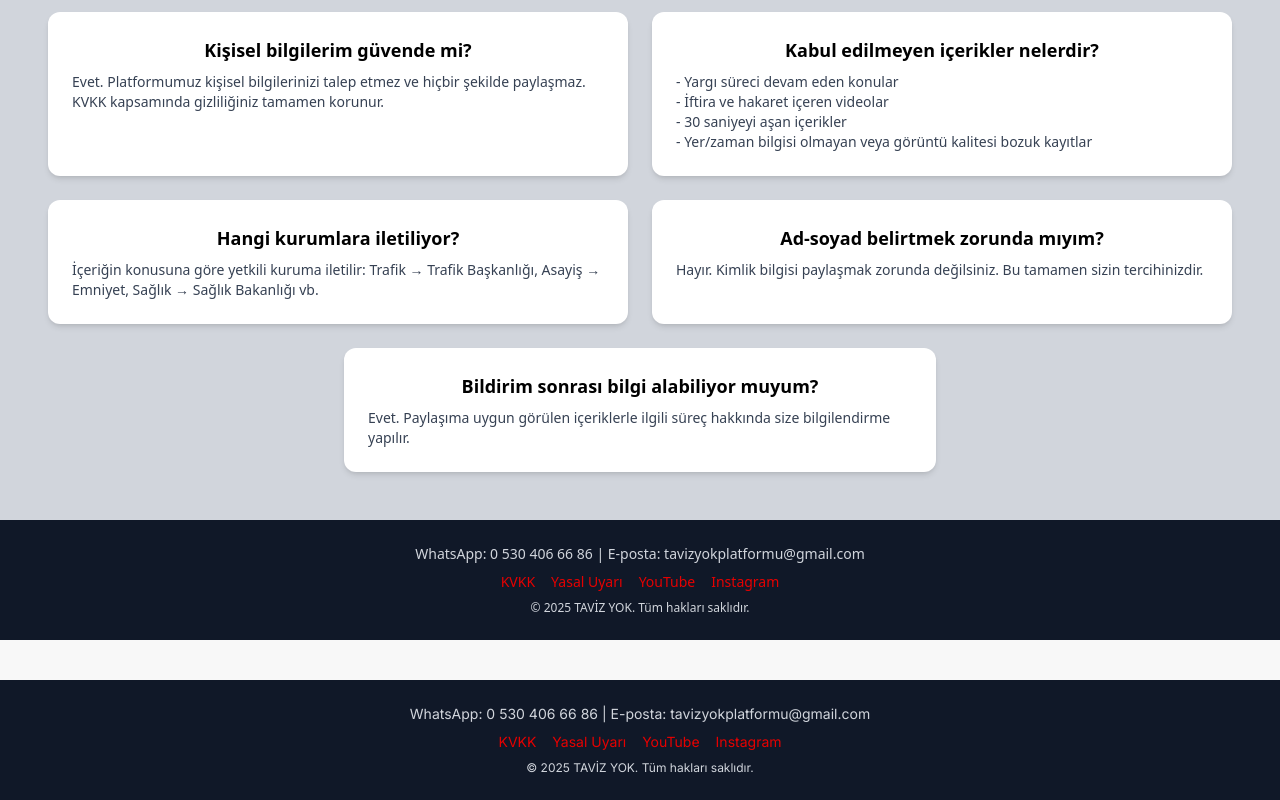
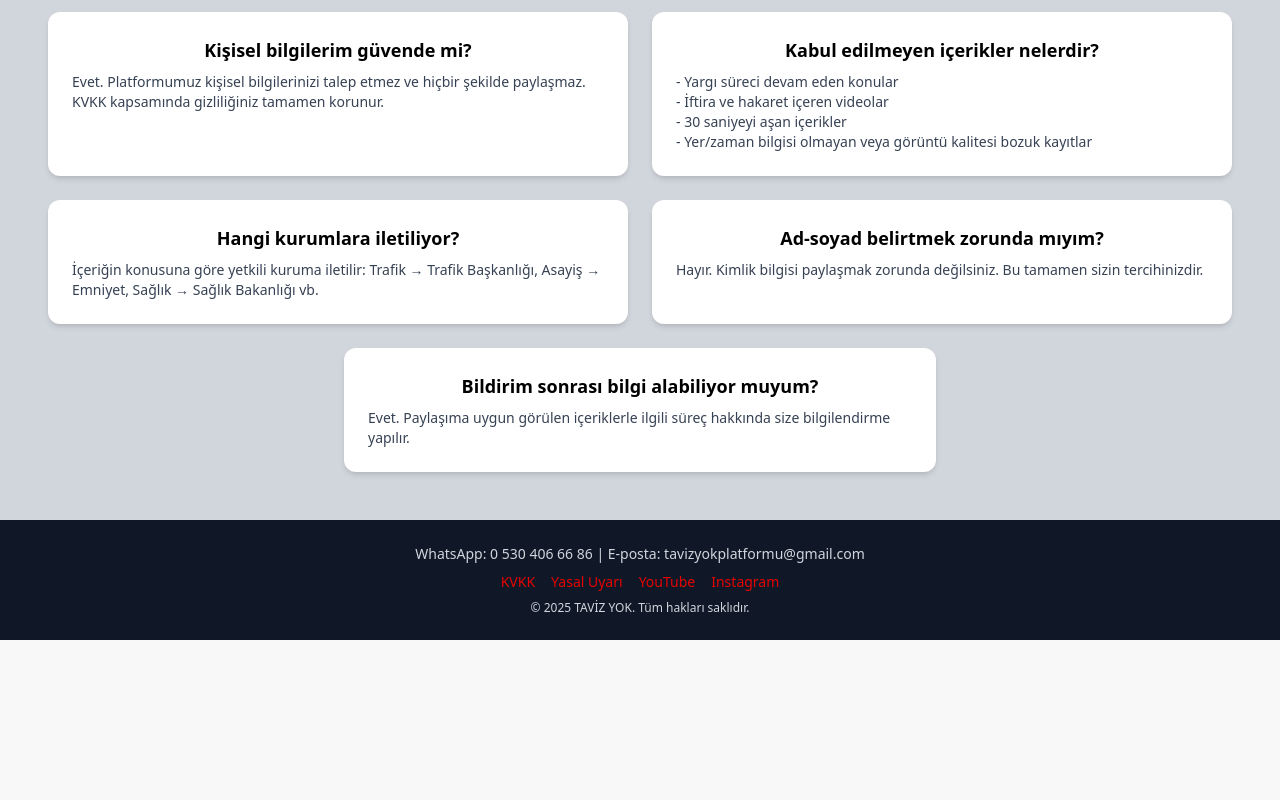
Before and after one commit to GurhanAksoy/tavizyok-website, a Next.js app: page / in a window 1280 px wide. Shown: the part 1008-1808 px from the top of the page. After the commit the page ends 1648 px from the top, so only its background shows below. Built offline with nearby package versions, Linux system fonts and the light colour scheme.

Commit message:
Update layout.js

```diff
--- a/src/app/layout.js
+++ b/src/app/layout.js
@@ -83,17 +83,7 @@ export default function RootLayout({ children }) {
       <body className={`${inter.className} antialiased font-sans bg-white text-black`}>
         <Navbar />
         {children}
-        <footer className="bg-gray-900 text-gray-300 text-sm text-center py-6 mt-10">
-          <p>WhatsApp: 0 530 406 66 86 | E-posta: tavizyokplatformu@gmail.com</p>
-          <div className="mt-2 space-x-4">
-            <Link href="/kvkk" className="hover:underline text-red-400">KVKK</Link>
-            <Link href="/yasal-uyari" className="hover:underline text-red-400">Yasal Uyarı</Link>
-            <a href="https://www.youtube.com/@Taviz_Yok" target="_blank" rel="noopener noreferrer" className="hover:underline text-red-400">YouTube</a>
-            <a href="https://www.instagram.com/tavizyokplatformu" target="_blank" rel="noopener noreferrer" className="hover:underline text-red-400">Instagram</a>
-          </div>
-          <p className="mt-2 text-xs">© 2025 TAVİZ YOK. Tüm hakları saklıdır.</p>
-        </footer>
-      </body>
+              </body>
     </html>
   );
 }
```
